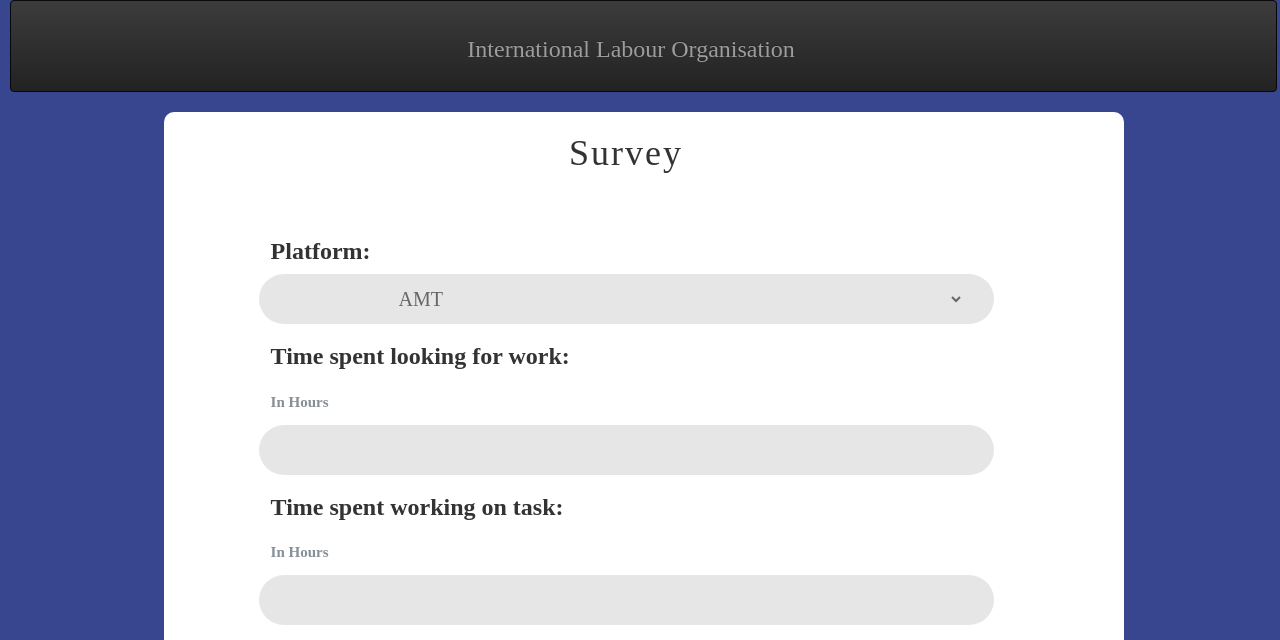
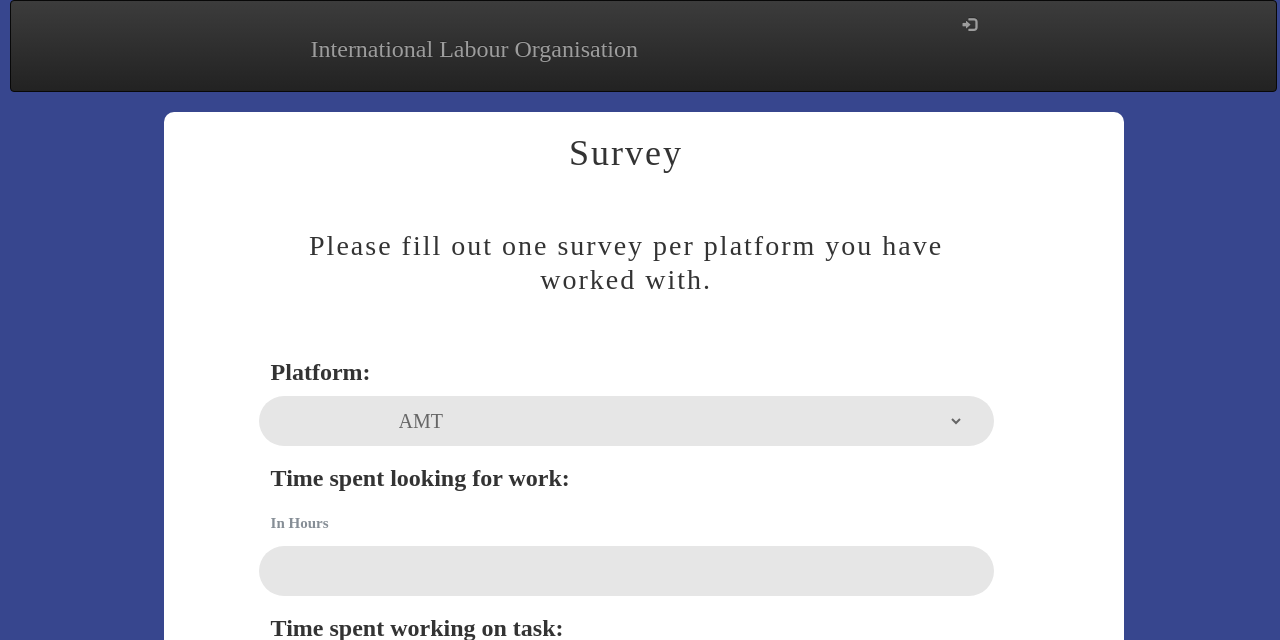
Before and after one commit to Delphboy/ILO-Platform-Feedback, a PHP site: page / in a window 1280 px wide. Shown: the top 640 px of the page. Run offline with PHP 8.4, Linux system fonts and the light colour scheme; some libraries are stand-ins or nearby versions.

Commit message:
Issue fixes:  - Made it so you can only register from the admin page  - Made the login accessible through the survey via glyphicon  - Added text below the survey title describing how to use survey  - index now shows user a success box when submitted a survey

```diff
--- a/Views/index.phtml
+++ b/Views/index.phtml
@@ -10,6 +10,9 @@
         <form class="form-style" method="post" action="index.php">
             <span class="survey-title">
                     Survey
+                </span>
+            <span class="survey-subtitle">
+                    Please fill out one survey per platform you have worked with.
                 </span>
             <div class="wrap-input100 validate-input">
                 <label class="surveyText">Platform:</label>
--- a/Views/login.phtml
+++ b/Views/login.phtml
@@ -53,10 +53,10 @@
                 <div class="container-login100-form-btn">
                     <input type="submit" name="submit" value="submit" class="login100-form-btn" />
                 </div>
-                <!-- Register -->
+                <!-- This bit is for lazy styles -->
                 <div class="text-center p-t-136">
-                    <a class="txt2" href="register.php">
-                        Create your Account
+                    <a class="txt2" href="#">
+
                         <i class="fa fa-long-arrow-right m-l-5" aria-hidden="true"></i>
                     </a>
                 </div>
--- /dev/null
+++ b/Views/success.phtml
@@ -0,0 +1,5 @@
+<div class="container-success">
+    <h1 class="text-black">Thank you for your submission</h1>
+</div>
+<div class="overlay">
+</div>
--- a/Views/template/headerUser.phtml
+++ b/Views/template/headerUser.phtml
@@ -22,5 +22,10 @@
         <div class="navbar-header">
             <a class="navbar-brand" href="http://www.ilo.org/global/lang--en/index.htm"><h3>International Labour Organisation</h3></a>
         </div>
+        <div class="navbar-right">
+            <ul class="nav navbar-nav">
+                <li><a href="login.php"><span class="glyphicon glyphicon-log-in"></span></a></li>
+            </ul>
+        </div>
     </div>
 </nav>
--- a/css/my-style.css
+++ b/css/my-style.css
@@ -85,6 +85,18 @@
     display: block;
     padding-bottom: 54px;
 }
+.survey-subtitle{
+    font-family: Montserrat-Bold;
+    letter-spacing: 2px;
+    font-size: 28px;
+    color: #333333;
+    line-height: 1.2;
+    text-align: center;
+
+    width: 100%;
+    display: block;
+    padding-bottom: 54px;
+}
 .login101-form-btn {
     font-family: Montserrat-Bold;
     font-size: 15px;
--- a/index.php
+++ b/index.php
@@ -33,4 +33,6 @@
     $dbHandle->bind(':rating',$rating);
     $dbHandle->bind(':country',$country);
     $dbHandle->execute();
+
+    require_once('Views/success.phtml');
 }
```
Also changed, not shown: other parts of css/my-style.css (+29 -0 lines), Views/template/headerAdmin.phtml (+8 -3 lines).
